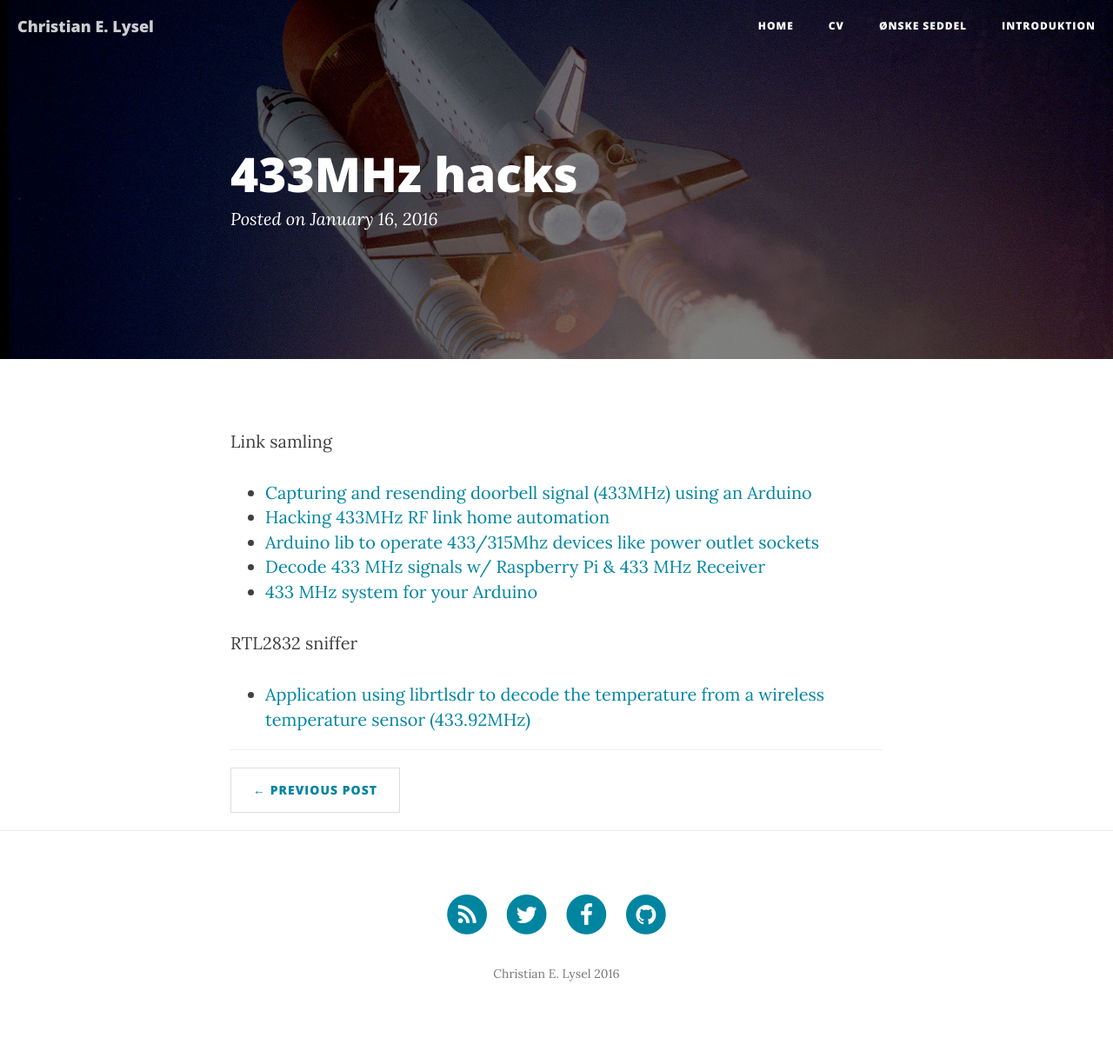
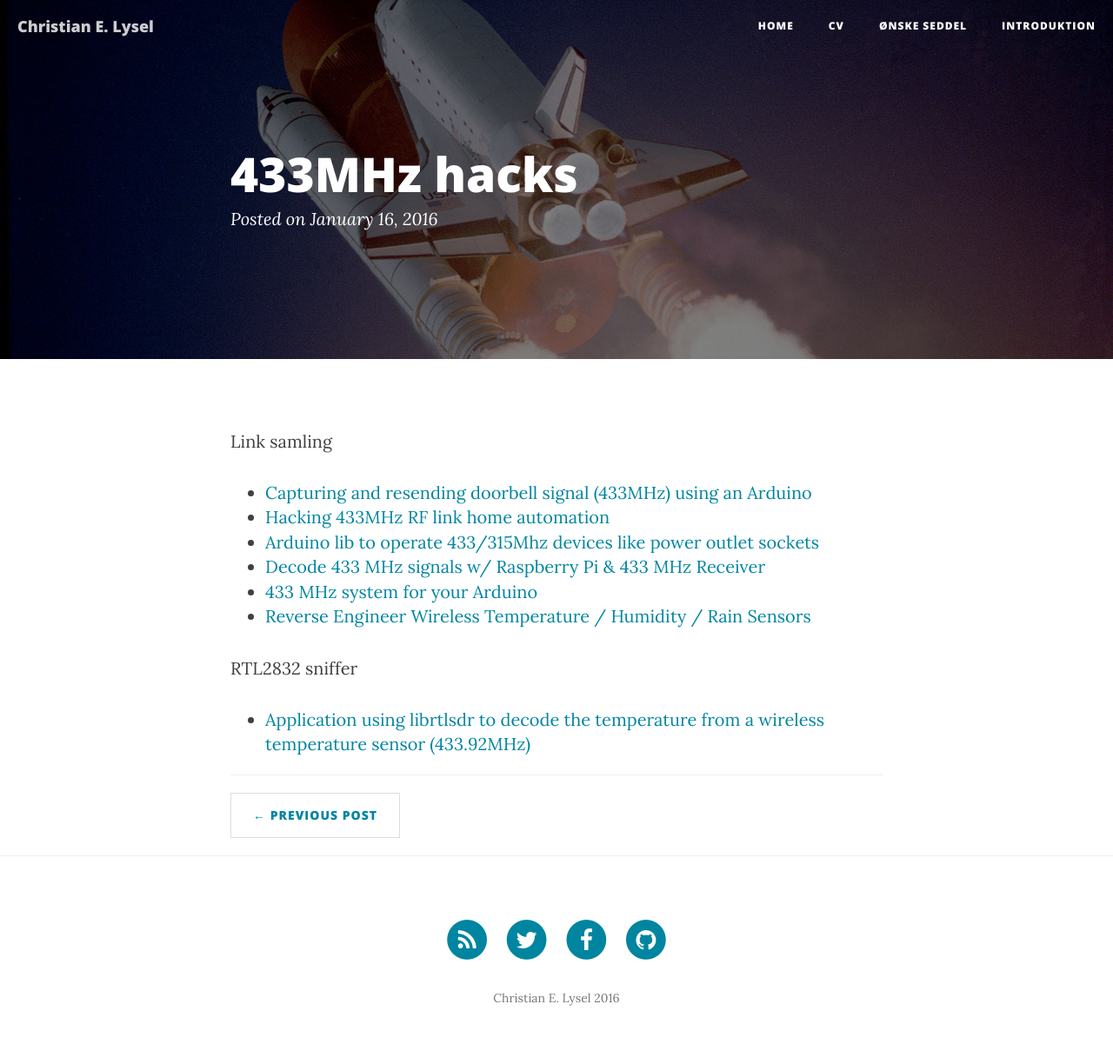
Before and after one commit to clysel/christian.lysel.net, a Jekyll site: the page built from _posts/2016-01-16-433MHz.markdown, in a window 1280 px wide. Shown: the whole page at 87% size. Built offline with Jekyll 4.4.1, drawn with Linux system fonts in a browser that asks for light colours; nearby versions of some CDN libraries; before the commit the page ends 1196 px from its top, so only the background shows below that.

Commit message:
Update 2016-01-16-433MHz.markdown

```diff
--- a/_posts/2016-01-16-433MHz.markdown
+++ b/_posts/2016-01-16-433MHz.markdown
@@ -11,6 +11,7 @@ Link samling
  * [Arduino lib to operate 433/315Mhz devices like power outlet sockets](https://github.com/sui77/rc-switch)
  * [Decode 433 MHz signals w/ Raspberry Pi & 433 MHz Receiver](http://www.princetronics.com/how-to-read-433-mhz-codes-w-raspberry-pi-433-mhz-receiver/)
  * [433 MHz system for your Arduino](https://arduinodiy.wordpress.com/2014/08/12/433-mhz-system-for-your-arduino/)
+ * [Reverse Engineer Wireless Temperature / Humidity / Rain Sensors](http://rayshobby.net/reverse-engineer-wireless-temperature-humidity-rain-sensors-part-1/)
 
 RTL2832 sniffer
 
```
